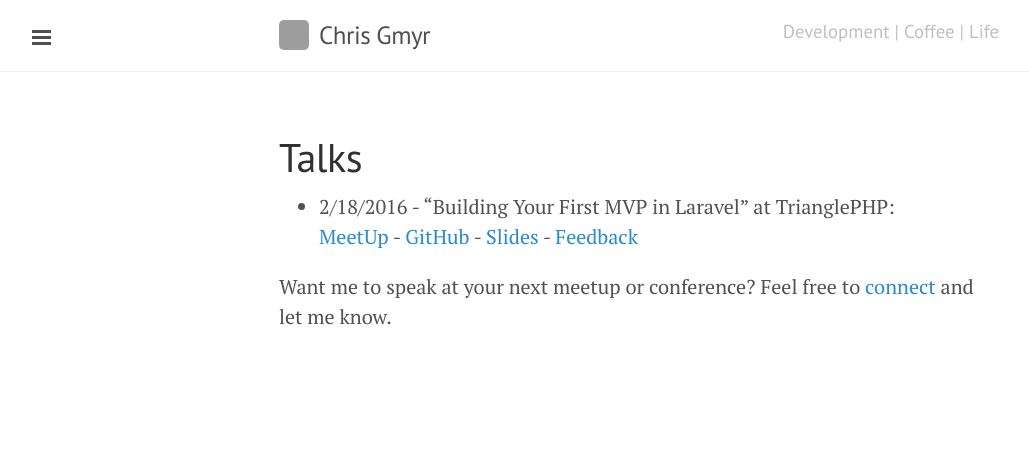
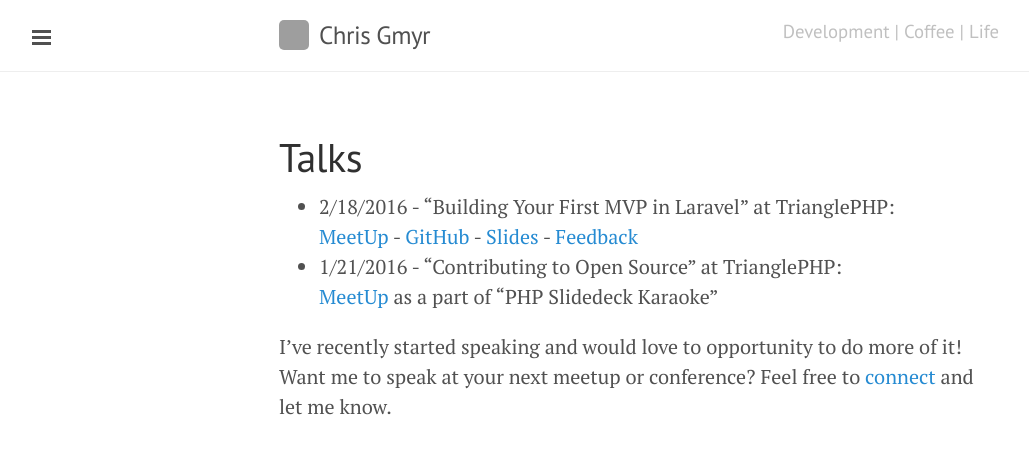
Before and after one commit to cmgmyr/cmgmyr.github.io, a Jekyll site: the page built from talks.md, in a window 1280 px wide. Shown: the top 454 px of the page, without its empty margins (1-1030 px from the left). Built offline with Jekyll 4.4.1, drawn with Linux system fonts in a browser that asks for light colours; grey boxes are pictures that could not be loaded.

Commit message:
added slidedeck talk

```diff
--- a/talks.md
+++ b/talks.md
@@ -6,5 +6,7 @@ layout: page
 
 * 2/18/2016 - "Building Your First MVP in Laravel" at TrianglePHP:<br>
 [MeetUp](http://www.meetup.com/trianglephp/events/228308536/) - [GitHub](https://github.com/cmgmyr/mvp.slickvoice.io) - [Slides](https://speakerdeck.com/cmgmyr/building-your-first-mvp-in-laravel) - [Feedback](https://joind.in/talk/ab6ad)
+* 1/21/2016 - "Contributing to Open Source" at TrianglePHP:<br>
+[MeetUp](http://www.meetup.com/trianglephp/events/226086640/) as a part of "PHP Slidedeck Karaoke"
 
-Want me to speak at your next meetup or conference? Feel free to [connect](/connect) and let me know.
+I've recently started speaking and would love to opportunity to do more of it! Want me to speak at your next meetup or conference? Feel free to [connect](/connect) and let me know.
```
